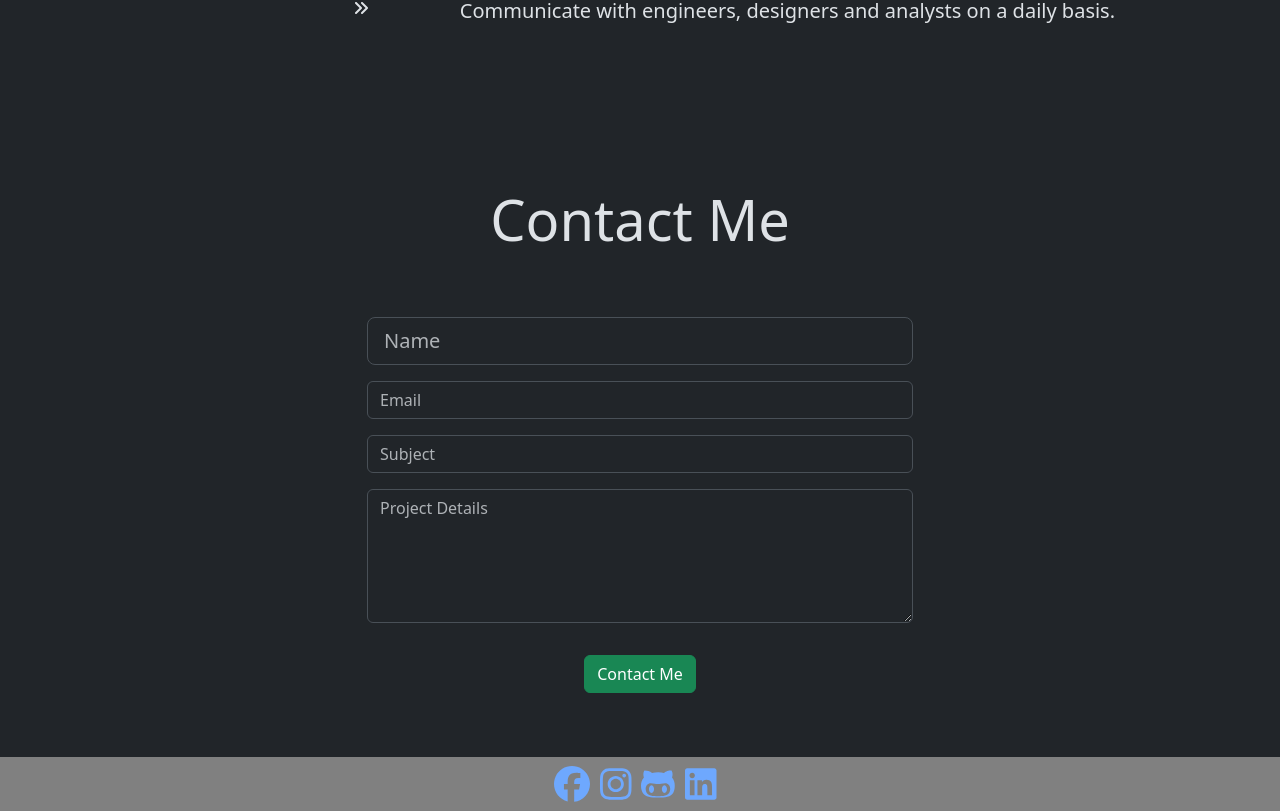
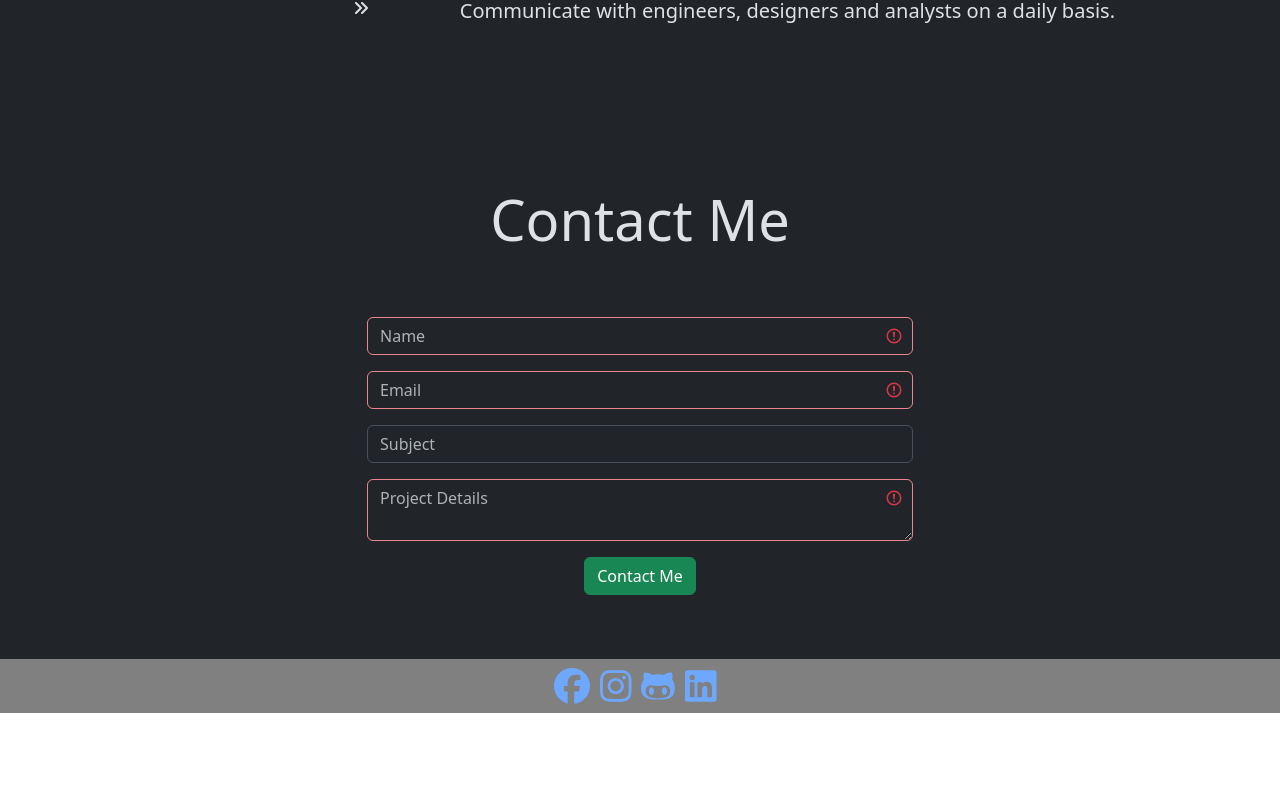
Before and after one commit to ChrisArru/react-portfolio, a React (Create React App) app: page / in a window 1280 px wide. Shown: the part 2782-3593 px from the top of the page. After the commit the page ends 3495 px from the top, so only its background shows below. Built offline with nearby package versions, Linux system fonts and the light colour scheme.

Commit message:
feat: send email

```diff
--- /dev/null
+++ b/src/api/hello.js
@@ -0,0 +1,5 @@
+// Next.js API route support: https://nextjs.org/docs/api-routes/introduction
+
+export default function handler(req, res) {
+  res.status(200).json({ name: 'John Doe' })
+}
--- a/src/views/Contact.js
+++ b/src/views/Contact.js
@@ -1,6 +1,73 @@
-import React from "react";
+import React, { useRef, useState } from "react";
 
 const Contact = () => {
+  const nameInputRef = useRef();
+  const subjectInputRef = useRef();
+  const emailInputRef = useRef();
+  const messageInputRef = useRef();
+  const mailFormat =
+    /^(([^<>()[\]\.,;:\s@\"]+(\.[^<>()[\]\.,;:\s@\"]+)*)|(\".+\"))@(([^<>()[\]\.,;:\s@\"]+\.)+[^<>()[\]\.,;:\s@\"]{2,})$/i;
+
+  const [emailIsValid, setEmailIsValid] = useState(false);
+  const [nameIsValid, setNameIsValid] = useState(false);
+  const [bodyIsValid, setBodyIsValid] = useState(false);
+  const [formIsSubmited, setFormIsSubmited] = useState(false);
+
+  const checkEmailValidity = () => {
+    const email = emailInputRef.current.value;
+    setEmailIsValid(email.toLowerCase().match(mailFormat));
+  };
+
+  const checkNameValidity = () => {
+    const name = nameInputRef.current.value;
+    setNameIsValid(name !== "");
+  };
+
+  const checkBodyValidity = () => {
+    const body = messageInputRef.current.value;
+    setBodyIsValid(body !== "");
+  };
+
+  const onSendEmailHandler = async (data) => {
+    console.log(data);
+    const response = await fetch("/api/send-email", {
+      method: "POST",
+      body: JSON.stringify(data),
+      headers: {
+        "Content-Type": "application/json",
+      },
+    });
+
+    const result = await response.json();
+    /* setMessage(result.message);
+    setShow(true); */
+    console.log(result);
+  };
+
+  const onSubmitHandler = (event) => {
+    event.preventDefault();
+    setFormIsSubmited(true);
+    const name = nameInputRef.current.value;
+    const subject = subjectInputRef.current.value;
+    const email = emailInputRef.current.value;
+    const message = messageInputRef.current.value;
+
+    const data = {
+      name,
+      subject,
+      email,
+      message,
+    };
+
+    console.log(data);
+    if (emailIsValid && nameIsValid && bodyIsValid) {
+      /* onSendEmailHandler(data); */
+      window.location.href = `mailto:${email}?subject=${subject}&body=${message}`;
+    } else {
+      console.error("Errore nel form");
+    }
+  };
+
   return (
     <section id="contact">
       <div class="container mt-3 contactContent reveal">
@@ -10,33 +77,70 @@ const Contact = () => {
 
         <div class="row justify-content-md-center">
           <div class="col-lg-6">
-            <form>
+            <form className="needs-validation" onSubmit={onSubmitHandler}>
               <input
+                ref={nameInputRef}
+                id="nameRef"
                 type="text"
-                class="form-control form-control-lg"
+                className={`form-control ${
+                  nameIsValid ? "is-valid" : "is-invalid"
+                }`}
                 placeholder="Name"
+                required
+                onChange={checkNameValidity}
               />
+              {formIsSubmited && !nameIsValid && (
+                <div class="invalid-feedback">Please insert a name</div>
+              )}
+
               <input
+                ref={emailInputRef}
+                id="emailRef"
                 type="email"
-                class="form-control mt-3"
+                className={`form-control mt-3 ${
+                  emailIsValid ? "is-valid" : "is-invalid"
+                }`}
                 placeholder="Email"
+                onChange={checkEmailValidity}
+                required
               />
+              {formIsSubmited && !emailIsValid && (
+                <div className="invalid-feedback" style={{ display: "block" }}>
+                  Please insert a valid email
+                </div>
+              )}
+
               <input
+                ref={subjectInputRef}
+                id="subjectRef"
                 type="text"
-                class="form-control mt-3"
+                className={"form-control mt-3"}
                 placeholder="Subject"
+                required
               />
-              <div class="mb-3 mt-3">
-                <textarea
-                  class="form-control"
-                  rows="5"
-                  id="comment"
-                  name="text"
-                  placeholder="Project Details"
-                ></textarea>
-              </div>
+              {/* <div class="invalid-feedback">Please insert a subject</div> */}
+
+              <textarea
+                ref={messageInputRef}
+                id="messageRef"
+                className={`form-control mt-3 ${
+                  bodyIsValid ? "is-valid" : "is-invalid"
+                }`}
+                name="text"
+                placeholder="Project Details"
+                required
+                onChange={checkBodyValidity}
+              ></textarea>
+              {formIsSubmited && !bodyIsValid && (
+                <div class="invalid-feedback">Please insert a message</div>
+              )}
             </form>
-            <button type="button" class="btn btn-success mt-3">
+
+            <button
+              onClick={onSubmitHandler}
+              type="submit"
+              class="btn btn-success mt-3"
+            >
               Contact Me
             </button>
           </div>
```
Also changed, not shown: src/api/send-email.js (added, +22 -0 lines).
